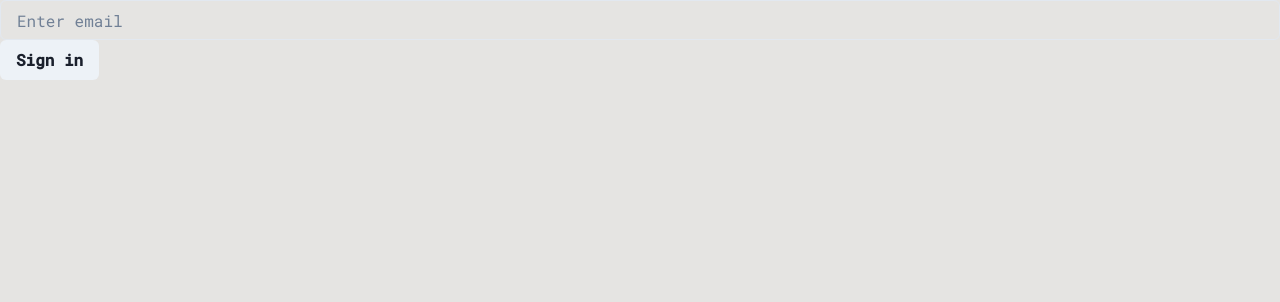
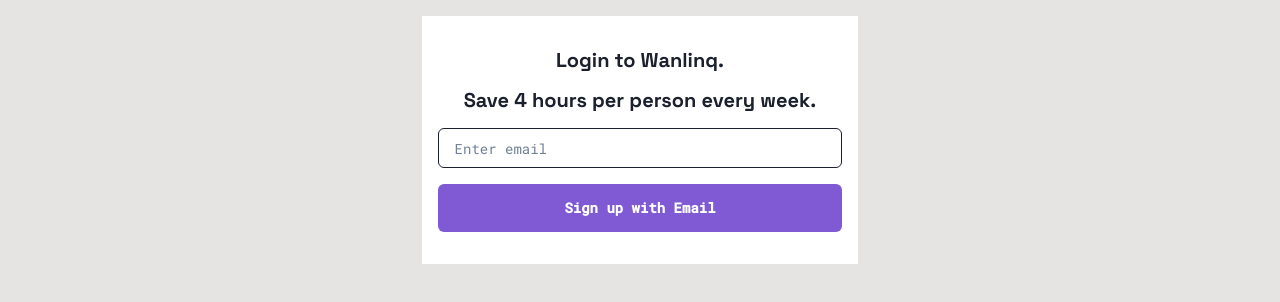
Before and after one commit to faithgaiciumia/link-sharing-app, a React (Vite) app: page /signin in a window 1280 px wide. Shown: the top 302 px of the page. Built offline with nearby package versions, Linux system fonts and the light colour scheme.

Commit message:
login page design revamp

```diff
--- a/src/pages/Signin.jsx
+++ b/src/pages/Signin.jsx
@@ -1,4 +1,4 @@
-import { Box, Button, Input } from "@chakra-ui/react";
+import { Box, Button, Flex, Heading, Input } from "@chakra-ui/react";
 import { useState } from "react";
 
 export default function Signin() {
@@ -38,7 +38,18 @@
     }
   };
   return (
-    <Box>
+    <Box p={4}>
+      <Box bgColor={"white"} w={"35%"} mx={"auto"} p={4}>
+        <Box my={4}>
+          <Heading textAlign={"center"} fontSize={"xl"}>
+            Login to Wanlinq.
+          </Heading>
+        </Box>
+        <Box my={4}>
+          <Heading textAlign={"center"} fontSize={"xl"}>
+            Save 4 hours per person every week.
+          </Heading>
+        </Box>
         <form onSubmit={handleSubmit}>
           <Input
             placeholder="Enter email"
@@ -47,9 +58,14 @@
             value={email}
             onChange={(e) => setEmail(e.target.value)}
             type="email"
+            border={"1px"}
+            fontSize={"sm"}
           />
-        <Button type="submit">Sign in</Button>
+          <Flex my={4} alignItems={"center"} justifyContent={"center"}>
+            <Button type="submit" size={"lg"} w={"100%"} fontSize={"sm"} colorScheme="purple">Sign up with Email</Button>
+          </Flex>
         </form>
+      </Box>
     </Box>
   );
 }
```
Lines whose indentation alone changed are shown as unchanged.
